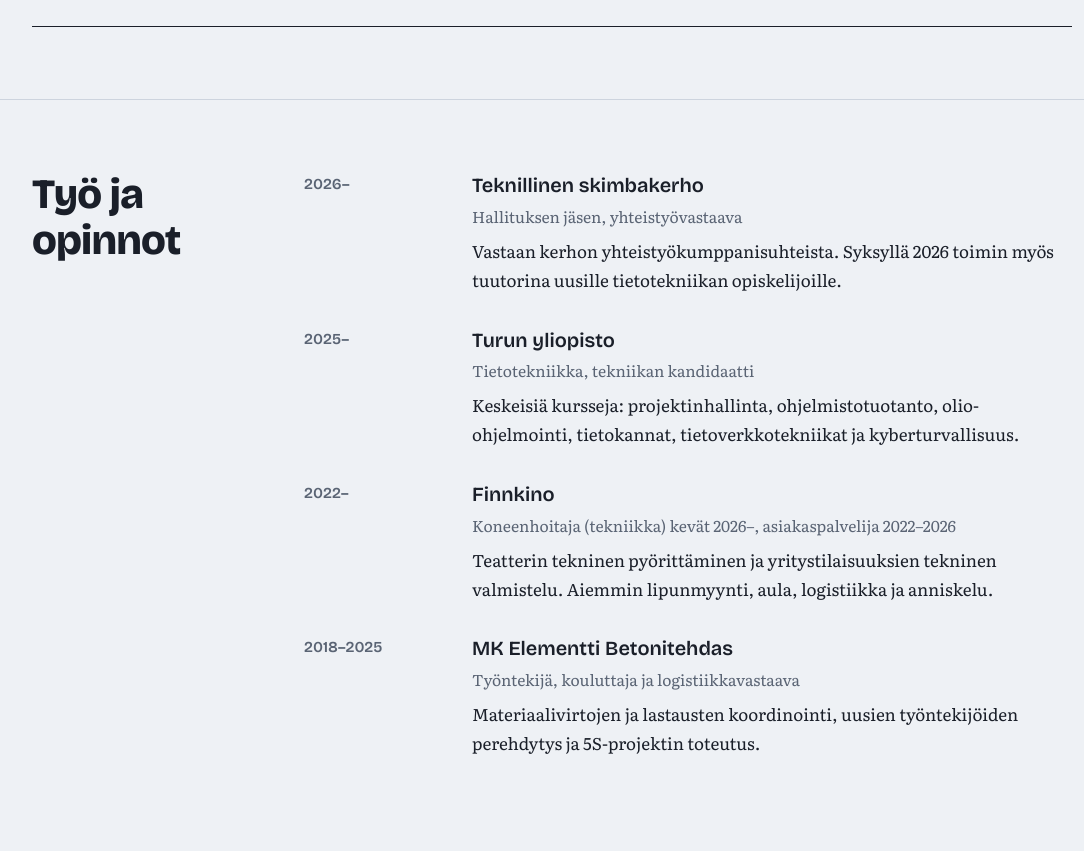
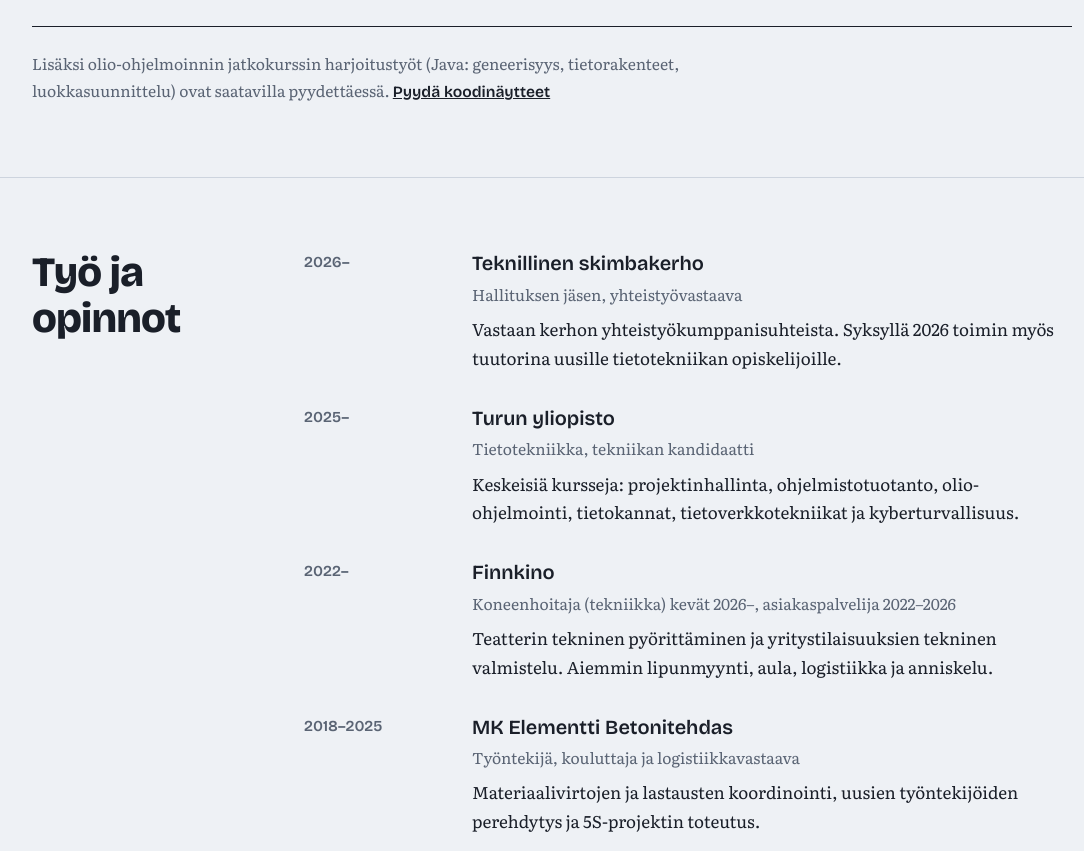
Before and after one commit to TomasSalo/TomasSalo.github.io, a plain HTML site: page index.html in a window 1280 px wide. Shown: the part 2392-3243 px from the top of the page, without its empty margins (88-1172 px from the left). Drawn offline with nearby package versions, Linux system fonts and the light colour scheme.

Commit message:
Lisää maininta koodinäytteistä

```diff
--- a/index.html
+++ b/index.html
@@ -75,6 +75,8 @@
 .tagit{display:flex;flex-wrap:wrap;gap:.4rem;margin:0;padding:0;list-style:none}
 .tagit li{font:600 .8rem var(--display);padding:.2rem .6rem;border-radius:999px;background:#dde3ec;color:var(--sali)}
 .projekti .meta{font-size:.95rem;color:var(--harmaa)}
+.lisaa{margin:1.5rem 0 0;max-width:44rem;color:var(--harmaa);font-size:.98rem}
+.lisaa a{font-family:var(--display);font-weight:600;color:var(--muste)}
 .projekti .meta a{font-family:var(--display);font-weight:600;color:var(--muste)}
 
 /* Aikajana: oikea järjestys, siksi jana */
@@ -188,6 +190,7 @@
           <div class="meta">Syksy 2026<br><a href="https://github.com/TomasSalo/cicd-harjoitus" target="_blank" rel="noopener">Koodi GitHubissa</a></div>
         </li>
       </ul>
+      <p class="lisaa">Lisäksi olio-ohjelmoinnin jatkokurssin harjoitustyöt (Java: geneerisyys, tietorakenteet, luokkasuunnittelu) ovat saatavilla pyydettäessä. <a href="mailto:tomassalo@live.fi?subject=Koodin%C3%A4ytteet">Pyydä koodinäytteet</a></p>
     </div>
   </section>
 
```
